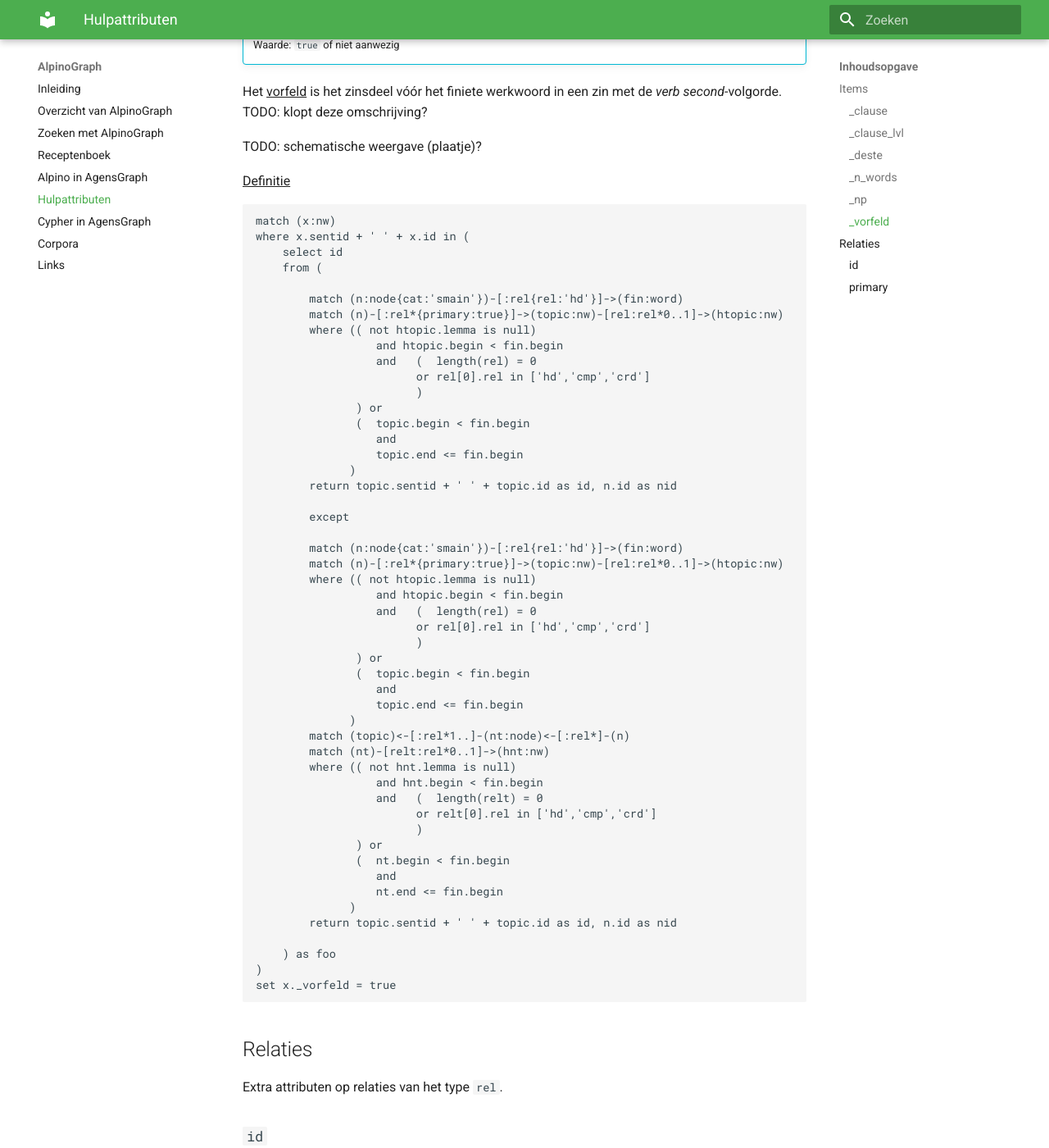
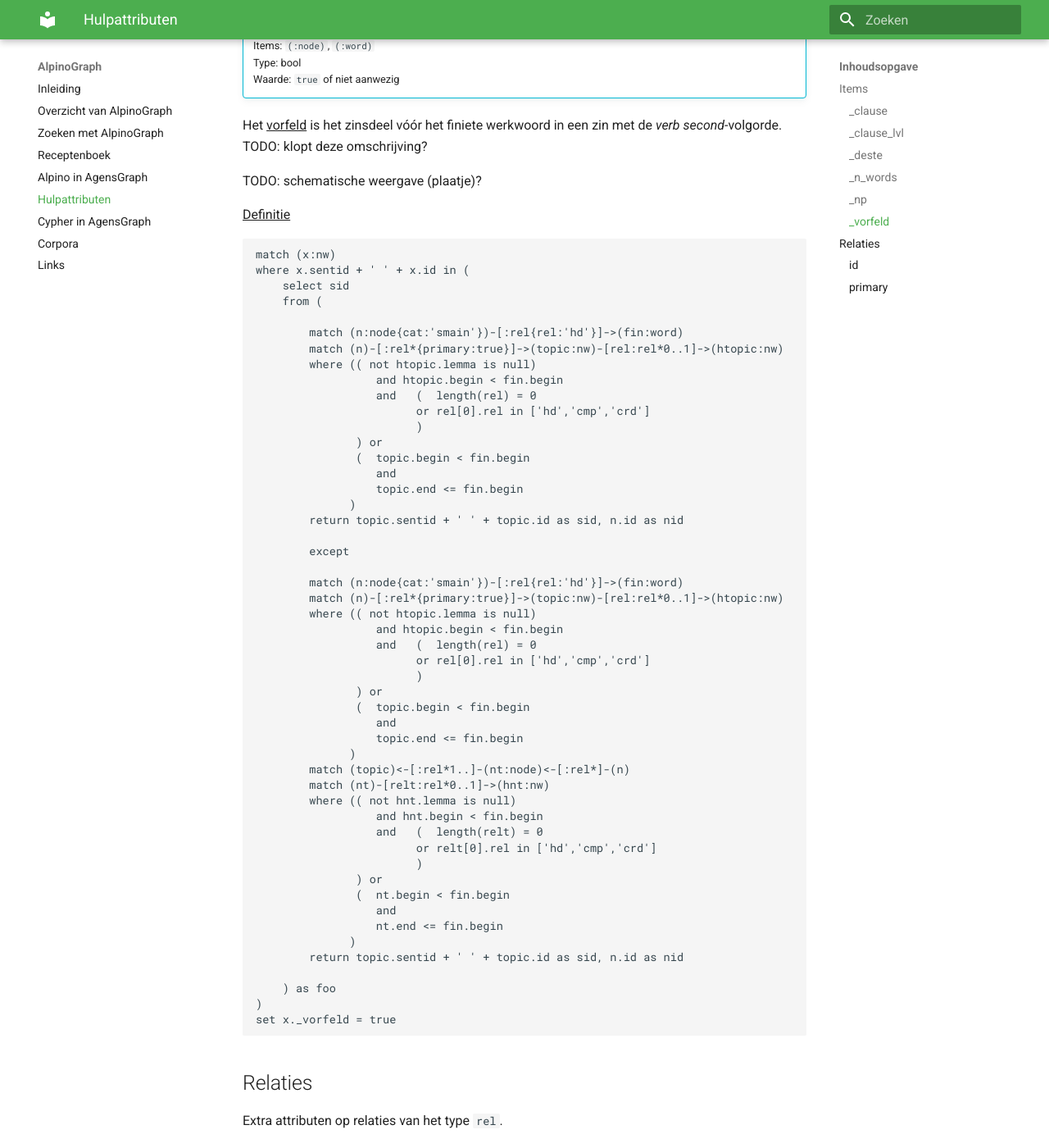
Before and after one commit to rug-compling/alpinograph-docs, an MkDocs documentation site: the page built from docs/attributen.md, in a window 1280 px wide and 1400 px high, scrolled down 4142 px. Shown: the whole window at 82% size. Built offline with MkDocs 1.6.1 and Material for MkDocs 9.7.7, drawn with Linux system fonts in a browser that asks for light colours; some of the changed text lies outside the part shown.

````diff
--- a/docs/attributen.md
+++ b/docs/attributen.md
@@ -206,7 +208,7 @@
 ```
 match (x:nw)
 where x.sentid + ' ' + x.id in (
-    select id
+    select sid
     from (
 
         match (n:node{cat:'smain'})-[:rel{rel:'hd'}]->(fin:word)
@@ -221,7 +223,7 @@
                   and
                   topic.end <= fin.begin
               )
-        return topic.sentid + ' ' + topic.id as id, n.id as nid
+        return topic.sentid + ' ' + topic.id as sid, n.id as nid
 
         except
 
@@ -249,7 +251,7 @@
                   and
                   nt.end <= fin.begin
               )
-        return topic.sentid + ' ' + topic.id as id, n.id as nid
+        return topic.sentid + ' ' + topic.id as sid, n.id as nid
 
     ) as foo
 )
````
Also changed, not shown: other parts of docs/attributen.md (+2 -0 lines).
